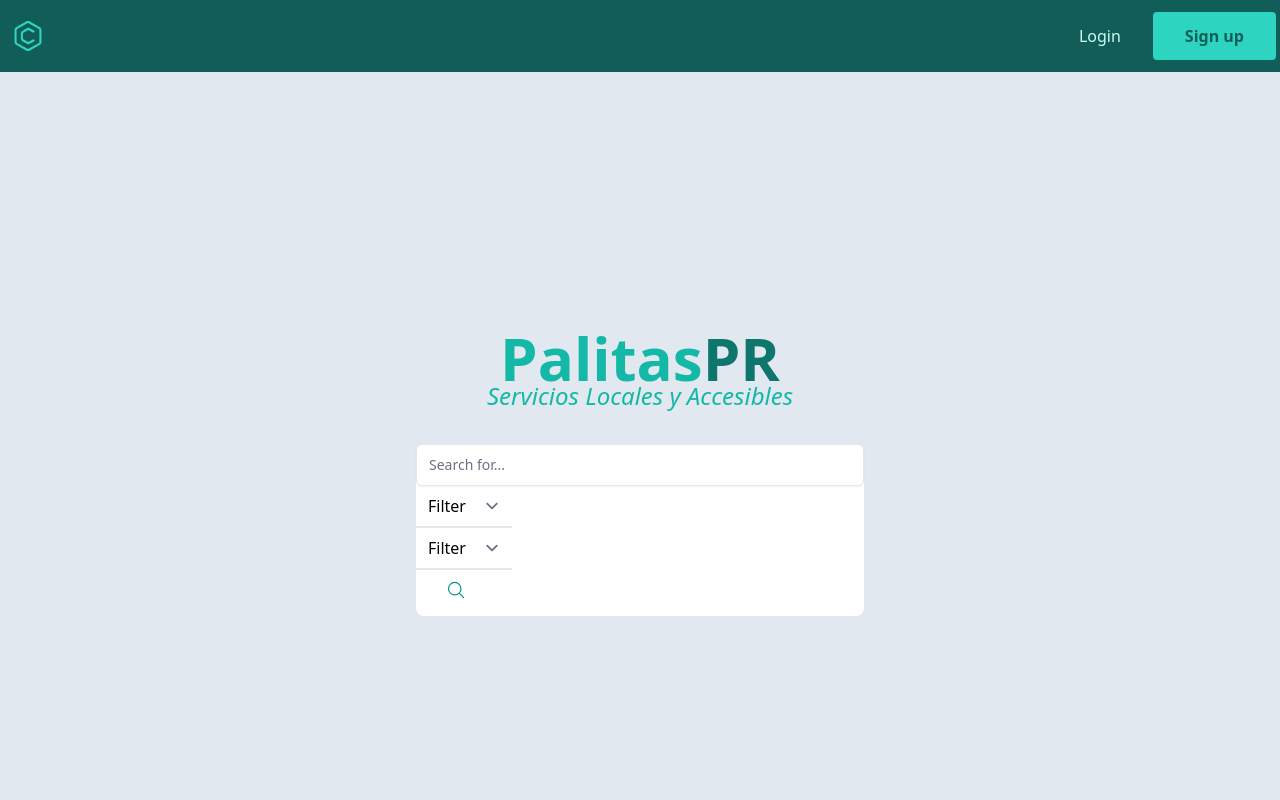
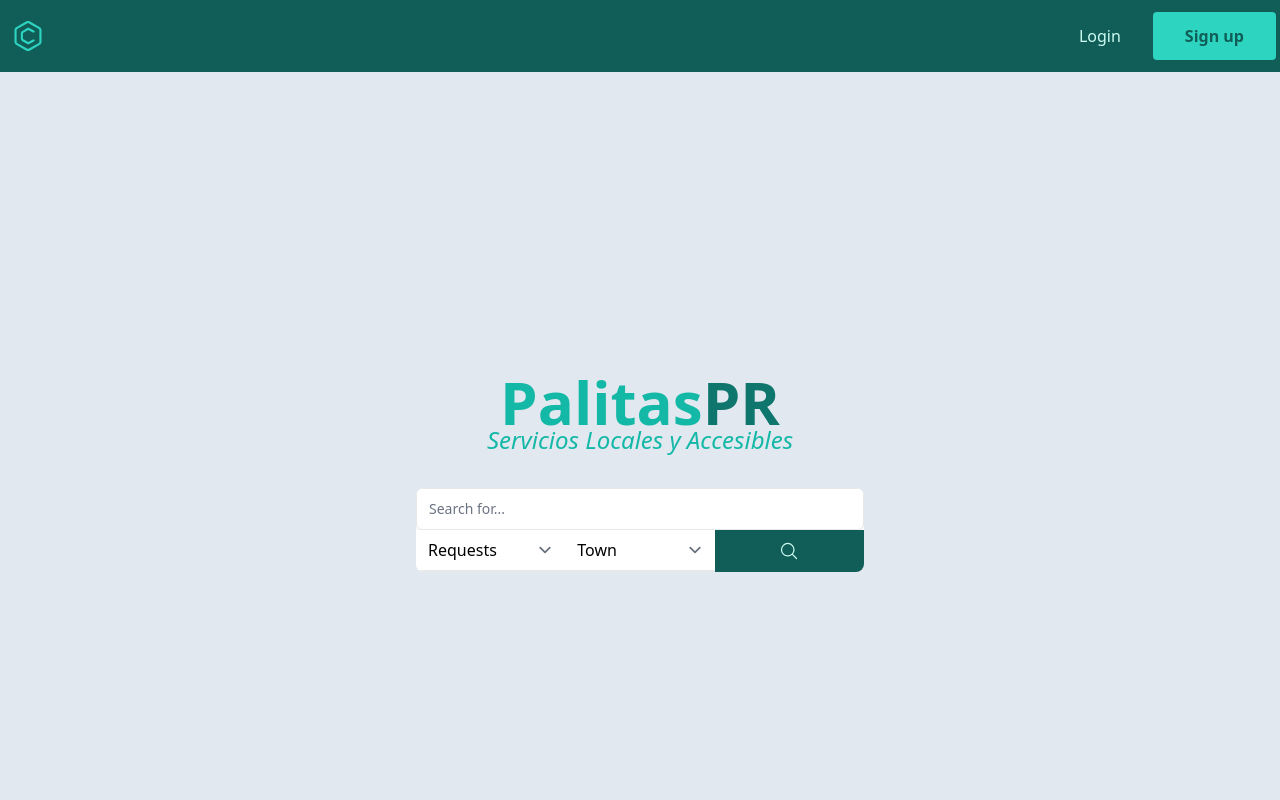
Before and after one commit to Lusanco/PalitasPR, a Svelte app in the folder frontend/: page / in a window 1280 px wide. Shown: the top 800 px of the page. Built offline with nearby package versions, Linux system fonts and the light colour scheme.

Commit message:
wip - searchbar updating

```diff
--- a/frontend/src/components/PageSearchBar.svelte
+++ b/frontend/src/components/PageSearchBar.svelte
@@ -8,7 +8,7 @@
   let hidden = true;
   let loaded = false;
   let search; // service
-  let model = "promotions";
+  let model = "requests";
   let town = "all";
 
   async function handleExplore() {
@@ -36,47 +36,44 @@
 <!-- PageSearchBar Start -->
 <div class="flex flex-col items-center justify-center h-full gap-8">
   <LogoSlogan></LogoSlogan>
-  <div class="items-center justify-center w-full max-w-md">
-    <!-- mobile:1col, FIX WITH GRID SYSTEM 2 ROWS 2 COLS test-commit -->
-    <div id="grid"></div>
   <!-- SearchBar Start -->
-    <div class="relative bg-white rounded-lg">
+  <div class="items-center justify-center w-full max-w-md mx-2 md:mx-auto">
+    <div class="grid grid-cols-2 grid-rows-2 bg-white rounded-lg overflow-clip">
+      <div id="search-bar" class="col-span-2 row-span-1">
         <label for="Search" class="sr-only"> Search </label>
         <input
           type="text"
           id="search"
           bind:value={search}
           placeholder="Search for..."
-        class="w-full rounded-md border-gray-200 py-2.5 pe-10 shadow-sm sm:text-sm"
+          class="w-full col-span-2 rounded-md border-gray-200 py-2.5 pe-10 shadow-sm sm:text-sm"
         />
-      <!-- Filter Start -->
+      </div>
+      <div id="filters" class="grid grid-cols-3 col-span-2 row-span-1">
+        <!-- Model Filter Start -->
         <select
-        id="town-filter"
-        class="block w-full overflow-y-auto border-0 border-b-2 border-gray-200 md:w-24 focus:border-teal-500 focus:ring-0 disabled:cursor-not-allowed"
+          bind:value={model}
+          class="block w-full overflow-y-auto border-0 border-b-2 border-gray-200 focus:border-teal-500 focus:ring-0 disabled:cursor-not-allowed"
         >
-        <option value="">Filter</option>
-        <option value="">Option01</option>
-        <option value="">Option02</option>
-        <option value="">Option03</option>
+          <option value="requests">Requests</option>
+          <option value="promotions">Promotions</option>
         </select>
-      <!-- Filter End -->
-
-      <!-- Filter Start -->
+        <!-- Model Filter End -->
+        <!-- Town Filter Start -->
         <select
-        id="town-filter"
-        class="block w-full overflow-y-auto border-0 border-b-2 border-gray-200 md:w-24 focus:border-teal-500 focus:ring-0 disabled:cursor-not-allowed"
+          bind:value={town}
+          class="block w-full overflow-y-auto border-0 border-b-2 border-gray-200 focus:border-teal-500 focus:ring-0 disabled:cursor-not-allowed"
         >
-        <option value="">Filter</option>
-        <option value="">Option01</option>
-        <option value="">Option02</option>
-        <option value="">Option03</option>
+          <option value="all" disabled>Town</option>
+          <option value="ponce">Ponce</option>
+          <option value="aguadilla">Aguadilla</option>
+          <option value="san-juan">San Juan</option>
         </select>
-      <!-- Filter End -->
-
+        <!-- Town Filter End -->
         <button
           on:click={handleExplore}
           type="button"
-        class="w-full h-10 text-teal-600 md:w-20 hover:text-teal-700"
+          class="w-full h-full font-bold text-teal-100 bg-teal-800 hover:bg-teal-700 hover:text-teal-300"
         >
           <span class="sr-only">Search</span>
 
@@ -95,6 +92,7 @@
             />
           </svg>
         </button>
+      </div>
     </div>
     <!-- SearchBar End -->
   </div>
```
Lines whose indentation alone changed are shown as unchanged.
